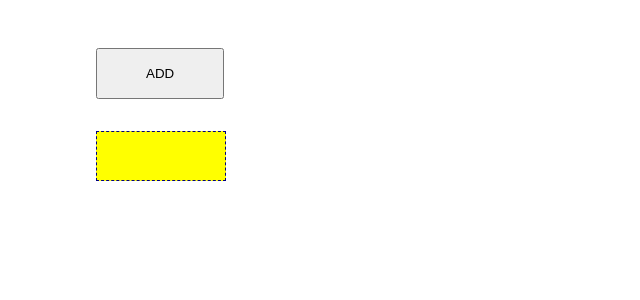
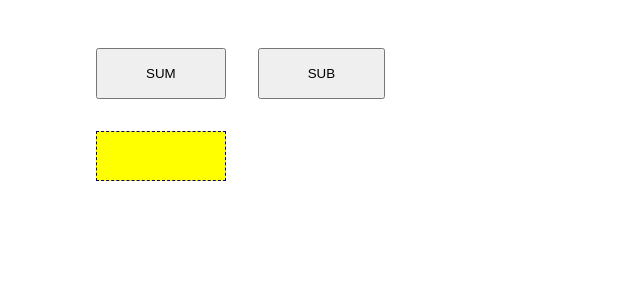
Before and after one commit to wmhsai/type-test-project, a React (Create React App) app: page / in a window 1280 px wide. Shown: the top 300 px of the page, without its empty margins (0-640 px from the left). Built offline with nearby package versions, Linux system fonts and the light colour scheme.

Commit message:
use boolean and strng types

```diff
--- a/src/components/Test.tsx
+++ b/src/components/Test.tsx
@@ -1,15 +1,34 @@
-import React, { useState } from "react";
-
+import { useState } from "react";
 const Test = () => {
-  const [data, setData] = useState<number>();
-  function add(num1: number, num2: number) {
+  const [data, setData] = useState<string>();
+  function calender(
+    num1: number,
+    num2: number,
+    showResults: boolean,
+    phrase: string
+  ) {
     //specify type
-    return setData(num1 + num2);
+    if (typeof num1 !== "number" && typeof num2 !== "number") {
+      throw new Error(" wrong type babe !!");
+    }
+    const m = num1 + num2;
+    const n = num1 - num2;
+    if (showResults) {
+      return setData(phrase + m);
+    } else {
+      return setData(phrase + n);
+    }
   }
   return (
     <div>
-      <button onClick={() => add(1, 2)} className="btn">
-        ADD
+      <button onClick={() => calender(6, 4, true, "sum is : ")} className="btn">
+        SUM
+      </button>
+      <button
+        onClick={() => calender(6, 4, false, "sub is : ")}
+        className="btn"
+      >
+        SUB
       </button>
       {/*without this in onClick ()=> we have error*/}
       <div className="data">{data}</div>
```
